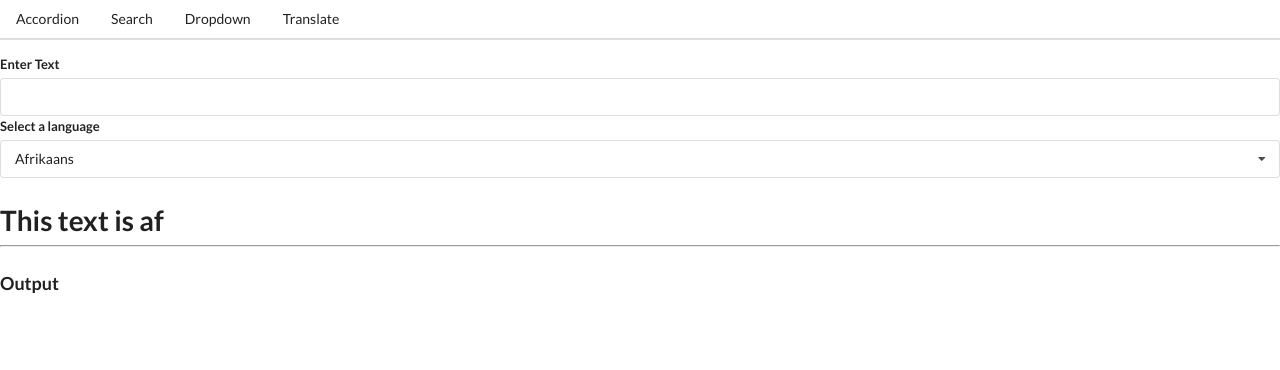
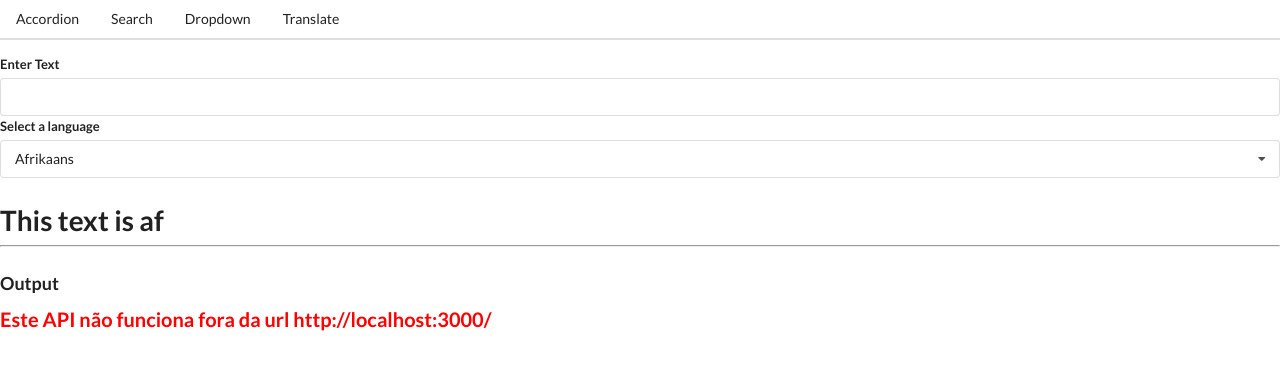
Before and after one commit to arthurburle/widgets-react-course, a React (Create React App) app: page /translate in a window 1280 px wide. Shown: the top 370 px of the page. Built offline with nearby package versions, Linux system fonts and the light colour scheme; no server answers.

Commit message:
correção da frase

```diff
--- a/src/components/Convert.js
+++ b/src/components/Convert.js
@@ -29,10 +29,7 @@ const Convert = ({ language, text }) => {
         }
       );
 
-      setTranslated(
-        data.data.translations[0].translatedText ||
-          'Este API não funciona fora da url http://localhost:3000/'
-      );
+      setTranslated(data.data.translations[0].translatedText);
     };
 
     doTranslation();
@@ -41,7 +38,7 @@ const Convert = ({ language, text }) => {
   return (
     <div>
       <h1 className="ui header" style={{ color: 'red', fontSize: 20 }}>
-        {translated}
+        Este API não funciona fora da url http://localhost:3000/
       </h1>
     </div>
   );
```
